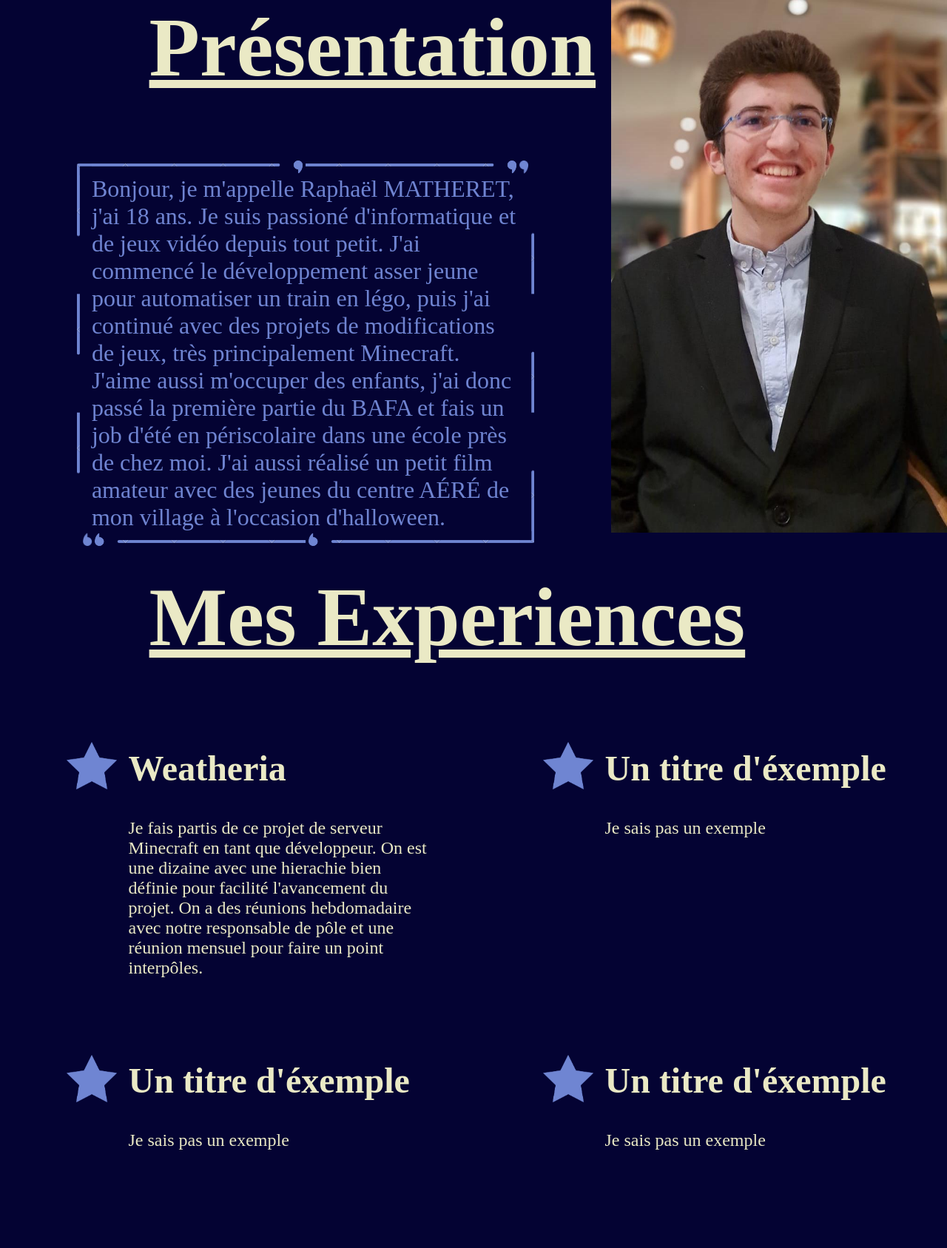
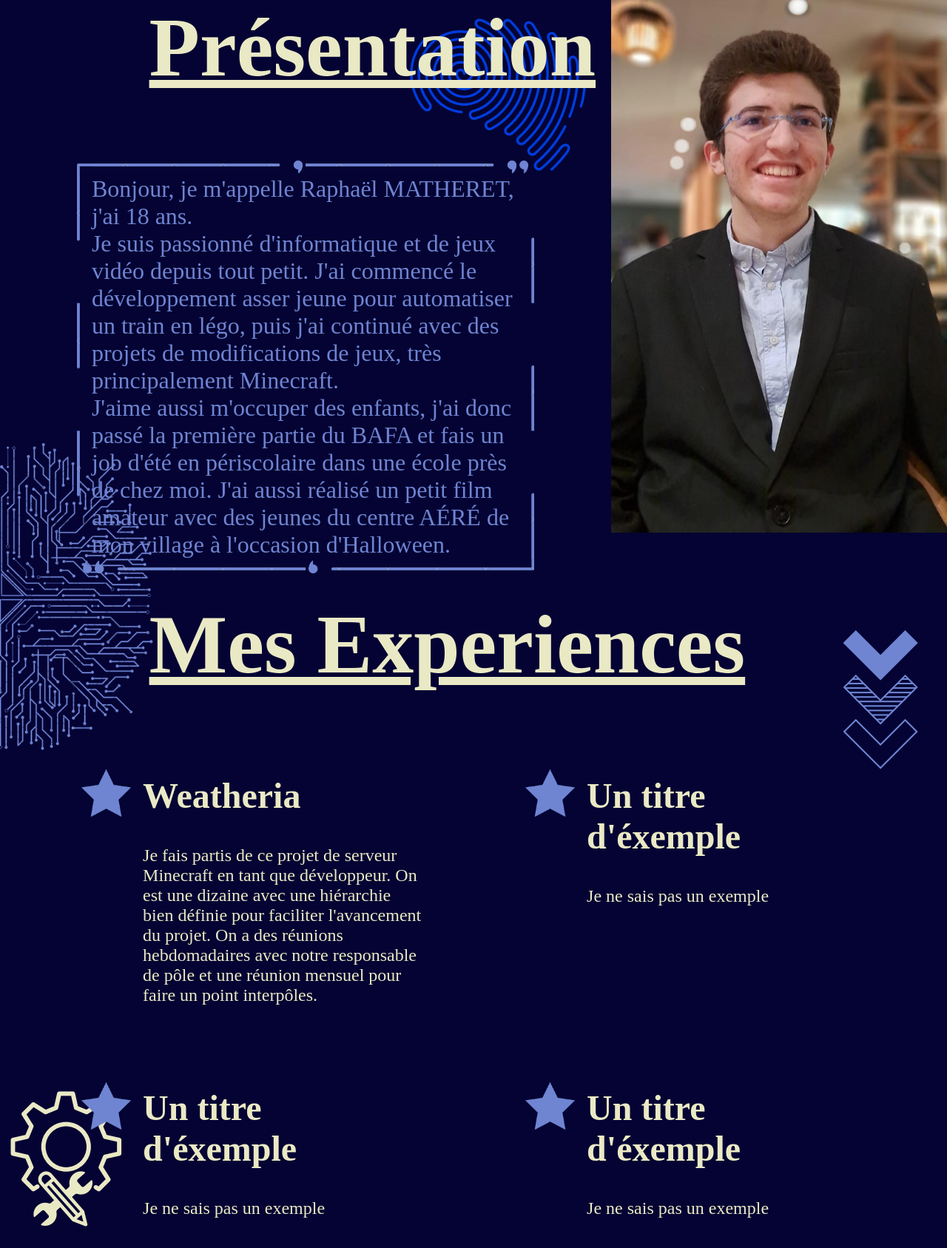
Before and after one commit to TheGamerFarmer/Portfolio, a PHP site: page /portfolio in a window 1280 px wide. Shown: the part 80-1767 px from the top of the page at 74% size. Before the commit the page ends 1634 px from the top, so only its background shows below. Run offline with PHP 8.4, Linux system fonts and the light colour scheme.

Commit message:
habillage fond

```diff
--- a/accueil/accueil.html
+++ b/accueil/accueil.html
@@ -3,7 +3,7 @@
 <head>
     <meta charset="utf-8">
     <title>Raphaël MATHERET</title>
-    <link rel="icon" type="image/x-icon" href="/icone.jpeg">
+    <link rel="icon" type="image/x-icon" href="/icon.jpeg">
     <link rel="stylesheet" href="/accueil/accueil.css">
 </head>
 
--- a/sitePortfolio/aProposDeMoi/aProposDeMoi.css
+++ b/sitePortfolio/aProposDeMoi/aProposDeMoi.css
@@ -10,9 +10,15 @@ main .titre {
     width: fit-content;
 }
 
+main .imageFond {
+    position: absolute;
+    z-index: -1;
+}
+
 main #presentation {
     min-height: calc(100vh - 5em);
     display: flex;
+    position: relative;
 }
 
 main #presentation #presentation-text {
@@ -20,10 +26,18 @@ main #presentation #presentation-text {
     flex-direction: column;
     align-items: center;
     height: fit-content;
+    position: relative;
 }
 
 main #presentation #presentation-text h1 {
     align-self: start;
+}
+
+main #presentation #presentation-text #empreinteDigitale {
+    height: 13em;
+    rotate: 0deg;
+    top: 3%;
+    right: 4%;
 }
 
 main #presentation #presentation-text p {
@@ -34,14 +48,35 @@ main #presentation #presentation-text p {
     border-image: url("/sitePortfolio/aProposDeMoi/borderPresentation.png") 50 / 1 / 0 round;
 }
 
-main #presentation img {
+main #presentation #selfie {
     height: calc(100vh - 5em);
+}
+
+main .circuitElectric {
+    height: 13em;
+    left: 0;
+}
+
+main #presentation .circuitElectric {
+    bottom: 0;
 }
 
 main #mesExperiences {
     display: flex;
     flex-direction: column;
     align-items: center;
+    position: relative;
+}
+
+main #mesExperiences .circuitElectric {
+    rotate: 90deg;
+    top: 0;
+}
+
+main #mesExperiences #fleche {
+    right: 3%;
+    top: 5%;
+    rotate: 180deg;
 }
 
 main #mesExperiences h1 {
@@ -53,6 +88,7 @@ main #mesExperiences ul {
     flex-wrap: wrap;
     justify-content: space-around;
     gap: 3em;
+    padding: 0 5%;
 }
 
 main #mesExperiences ul li {
@@ -74,3 +110,8 @@ main #mesExperiences ul li img {
     height: 4em;
     margin-top: 2em;
 }
+
+main #mesExperiences #engrenage {
+    left: 1%;
+    bottom: 3%;
+}
--- a/sitePortfolio/aProposDeMoi/aProposDeMoi.php
+++ b/sitePortfolio/aProposDeMoi/aProposDeMoi.php
@@ -3,7 +3,7 @@
 <head>
     <meta charset="utf-8">
     <title>Portfolio</title>
-    <link rel="icon" type="image/x-icon" href="/icone.jpeg">
+    <link rel="icon" type="image/x-icon" href="/icon.jpeg">
     <link rel="stylesheet" href="/sitePortfolio/aProposDeMoi/aProposDeMoi.css">
     <link rel="stylesheet" href="/sitePortfolio/headerAndFooter/headerAndFooter.css">
 </head>
@@ -15,19 +15,24 @@
     <div id="presentation" class="partie">
         <div id="presentation-text">
             <h1 class="titre">Présentation</h1>
-            <p>Bonjour, je m'appelle Raphaël MATHERET, j'ai 18 ans. Je suis passioné d'informatique et de jeux vidéo
+            <img id="empreinteDigitale" class="imageFond" src="/sitePortfolio/aProposDeMoi/empreinteDigitale.png" alt="empreinte digitale">
+            <p>Bonjour, je m'appelle Raphaël MATHERET, j'ai 18 ans.<br>Je suis passionné d'informatique et de jeux vidéo
                 depuis tout petit. J'ai commencé le développement asser jeune pour automatiser un train en légo, puis
-                j'ai continué avec des projets de modifications de jeux, très principalement Minecraft. J'aime aussi
+                j'ai continué avec des projets de modifications de jeux, très principalement Minecraft.<br>J'aime aussi
                 m'occuper des enfants, j'ai donc passé la première partie du BAFA et fais un job d'été en périscolaire
                 dans une école près de chez moi. J'ai aussi réalisé un petit film amateur avec des jeunes du centre
-                AÉRÉ de mon village à l'occasion d'halloween.
+                AÉRÉ de mon village à l'occasion d'Halloween.
             </p>
         </div>
 
-        <img src="/sitePortfolio/aProposDeMoi/photo.jpg" alt="photo Présentation">
+        <img id="selfie" src="/sitePortfolio/aProposDeMoi/photo.jpg" alt="photo Présentation">
+        <img class="circuitElectric imageFond" src="/sitePortfolio/aProposDeMoi/circuitElectric.png" alt="circuit électrique">
     </div>
 
     <div id="mesExperiences" class="partie">
+        <img class="circuitElectric imageFond" src="/sitePortfolio/aProposDeMoi/circuitElectric.png" alt="circuit électrique">
+        <img id="fleche" class="imageFond" src="/sitePortfolio/aProposDeMoi/fleche.png" alt="fleche">
+
         <h1 class="titre">Mes Experiences</h1>
         <ul>
             <li>
@@ -35,8 +40,8 @@
                 <div class="exempleText">
                     <h2>Weatheria</h2>
                     <p>Je fais partis de ce projet de serveur Minecraft en tant que développeur. On est une dizaine
-                        avec une hierachie bien définie pour facilité l'avancement du projet. On a des réunions
-                        hebdomadaire avec notre responsable de pôle et une réunion mensuel pour faire un point interpôles.
+                        avec une hiérarchie bien définie pour faciliter l'avancement du projet. On a des réunions
+                        hebdomadaires avec notre responsable de pôle et une réunion mensuel pour faire un point interpôles.
                     </p>
                 </div>
             </li>
@@ -44,24 +49,26 @@
                 <img src="/sitePortfolio/aProposDeMoi/experiencesPrefix.png" alt="Éxpériences préfix">
                 <div class="exempleText">
                     <h2>Un titre d'éxemple</h2>
-                    <p>Je sais pas un exemple</p>
+                    <p>Je ne sais pas un exemple</p>
                 </div>
             </li>
             <li>
                 <img src="/sitePortfolio/aProposDeMoi/experiencesPrefix.png" alt="Éxpériences préfix">
                 <div class="exempleText">
                     <h2>Un titre d'éxemple</h2>
-                    <p>Je sais pas un exemple</p>
+                    <p>Je ne sais pas un exemple</p>
                 </div>
             </li>
             <li>
                 <img src="/sitePortfolio/aProposDeMoi/experiencesPrefix.png" alt="Éxpériences préfix">
                 <div class="exempleText">
                     <h2>Un titre d'éxemple</h2>
-                    <p>Je sais pas un exemple</p>
+                    <p>Je ne sais pas un exemple</p>
                 </div>
             </li>
         </ul>
+
+        <img id="engrenage" class="imageFond" src="/sitePortfolio/aProposDeMoi/engrenage.png" alt="engrenage">
     </div>
 </main>
 </body>
```
Also changed, not shown: icon.jpeg (renamed from icone.jpeg), sitePortfolio/aProposDeMoi/circuitElectric.png (added), sitePortfolio/aProposDeMoi/empreinteDigitale.png (added), sitePortfolio/aProposDeMoi/engrenage.png (added), sitePortfolio/aProposDeMoi/fleche.png (added).
